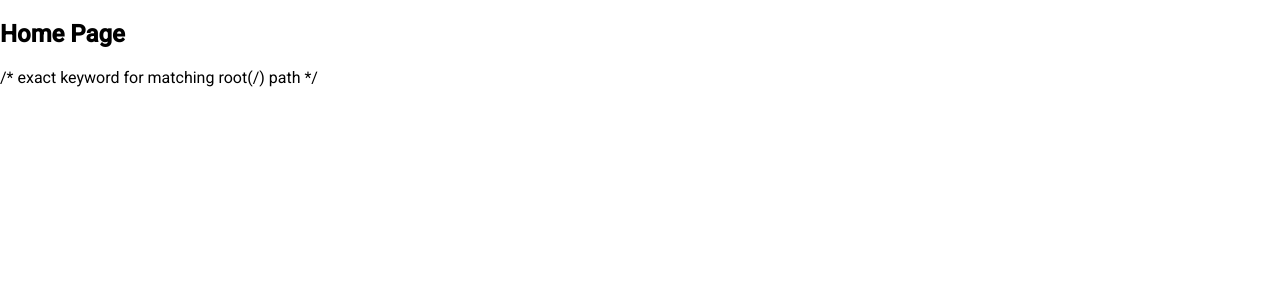
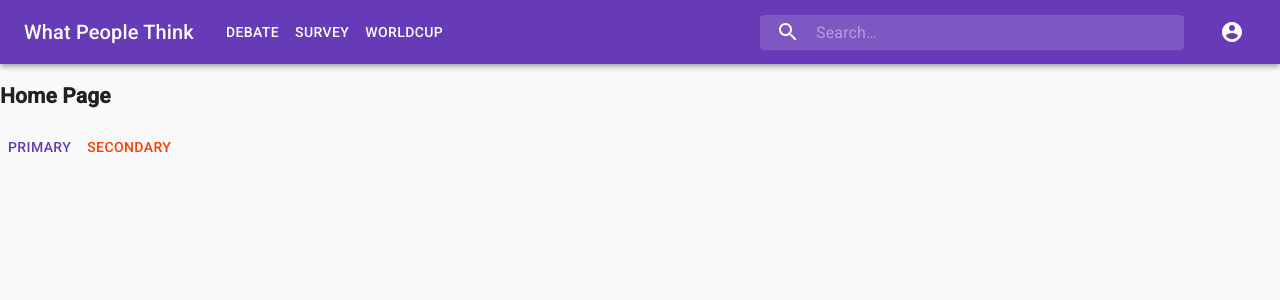
Before and after one commit to JungHanter/WhatPeopleThink, a React app: page / in a window 1280 px wide. Shown: the top 300 px of the page. Built offline with nearby package versions, Linux system fonts and the light colour scheme.

Commit message:
designed appBar

```diff
--- a/package.json
+++ b/package.json
@@ -9,8 +9,9 @@
   "dependencies": {
     "@babel/core": "7.4.3",
     "@babel/plugin-transform-react-jsx": "^7.3.0",
-    "@material-ui/core": "^3.9.3",
+    "@material-ui/core": "^4.0.1",
     "@material-ui/icons": "^3.0.2",
+    "@material-ui/styles": "^4.0.0",
     "@svgr/webpack": "4.1.0",
     "@typescript-eslint/eslint-plugin": "1.6.0",
     "@typescript-eslint/parser": "1.6.0",
--- a/src/App.js
+++ b/src/App.js
@@ -1,17 +1,68 @@
-import React from 'react';
+import React, { Fragment } from 'react';
 import { Route } from 'react-router-dom';
+
 import {
   Home,
   Search
 } from "./pages";
 
+import {AppBar, CssBaseline, Toolbar, Typography, Button, IconButton, InputBase } from "@material-ui/core";
+import {deepPurple, teal, lightBlue, deepOrange, lightGreen, amber, grey} from "@material-ui/core/colors";
+import { createMuiTheme, MuiThemeProvider } from '@material-ui/core/styles';
+import { makeStyles } from '@material-ui/core/styles';
+
+import MyAppBar from './components/MyAppBar'
+
+const theme = createMuiTheme({
+  palette: {
+    type: 'light',
+    background: {
+      default: grey[50],
+      // paper: '#fff',
+    },
+    text: {
+      // default: '#000',
+      // paper: '#000',
+      // primary: '#000',
+      // secondary: grey[500]
+    },
+    primary: deepPurple,
+    secondary: deepOrange,
+    error: amber
+  },
+});
+
+const useStyles = makeStyles(theme => ({
+  '@global': {
+    body: {
+    },
+  },
+  root: {
+    flexGrow: 1,
+  },
+}));
+
 function App() {
+  const classes = useStyles();
+
   return (
-    <div>
-      <Route exact path="/" component={Home} /> /* exact keyword for matching root(/) path */
-      <Route path="/search" component={Search} />
-      <Route path="/search/:title" component={Search} />
-    </div>
+    <MuiThemeProvider theme={theme}>
+      <CssBaseline />
+      <React.Fragment>
+        <MyAppBar />
+
+        <div className={classes.root}>
+          <Route exact path="/" component={Home} /> {/* exact keyword for matching root(/) path */}
+          <Route path="/search" component={Search} />
+          {/*<Route path="/search" component={Search} />*/}
+        </div>
+
+        <div className="footer">
+          <Button color="primary">Primary</Button>
+          <Button color="secondary">Secondary</Button>
+        </div>
+      </React.Fragment>
+    </MuiThemeProvider>
   );
 }
 
--- a/src/components/MyAppBar.js
+++ b/src/components/MyAppBar.js
@@ -1,14 +1,15 @@
 import React from 'react';
-import { makeStyles } from '@material-ui/core/styles';
+
 import AppBar from '@material-ui/core/AppBar';
 import Toolbar from '@material-ui/core/Toolbar';
+import Button from '@material-ui/core/Button';
 import IconButton from '@material-ui/core/IconButton';
 import Typography from '@material-ui/core/Typography';
 import InputBase from '@material-ui/core/InputBase';
 import Badge from '@material-ui/core/Badge';
+import Link from '@material-ui/core/Link';
 import MenuItem from '@material-ui/core/MenuItem';
 import Menu from '@material-ui/core/Menu';
-import { fade } from '@material-ui/core/styles/colorManipulator';
 import MenuIcon from '@material-ui/icons/Menu';
 import SearchIcon from '@material-ui/icons/Search';
 import AccountCircle from '@material-ui/icons/AccountCircle';
@@ -16,135 +17,57 @@ import MailIcon from '@material-ui/icons/Mail';
 import NotificationsIcon from '@material-ui/icons/Notifications';
 import MoreIcon from '@material-ui/icons/MoreVert';
 
-const useStyles = makeStyles(theme => ({
-  grow: {
-    flexGrow: 1,
-  },
-  menuButton: {
-    marginRight: theme.spacing(2),
-  },
-  title: {
-    display: 'none',
-    [theme.breakpoints.up('sm')]: {
-      display: 'block',
-    },
-  },
-  search: {
-    position: 'relative',
-    borderRadius: theme.shape.borderRadius,
-    backgroundColor: fade(theme.palette.common.white, 0.15),
-    '&:hover': {
-      backgroundColor: fade(theme.palette.common.white, 0.25),
-    },
-    marginRight: theme.spacing(2),
-    marginLeft: 0,
-    width: '100%',
-    [theme.breakpoints.up('sm')]: {
-      marginLeft: theme.spacing(3),
-      width: 'auto',
-    },
-  },
-  searchIcon: {
-    width: theme.spacing(7),
-    height: '100%',
-    position: 'absolute',
-    pointerEvents: 'none',
-    display: 'flex',
-    alignItems: 'center',
-    justifyContent: 'center',
-  },
-  inputRoot: {
-    color: 'inherit',
-  },
-  inputInput: {
-    padding: theme.spacing(1, 1, 1, 7),
-    transition: theme.transitions.create('width'),
-    width: '100%',
-    [theme.breakpoints.up('md')]: {
-      width: 200,
-    },
-  },
-  sectionDesktop: {
-    display: 'none',
-    [theme.breakpoints.up('md')]: {
-      display: 'flex',
-    },
-  },
-  sectionMobile: {
-    display: 'flex',
-    [theme.breakpoints.up('md')]: {
-      display: 'none',
-    },
-  },
-}));
+import useStyles from './MyAppBarStyles.js'
 
 function MyAppBar() {
   const classes = useStyles();
-  const [anchorEl, setAnchorEl] = React.useState(null);
-  const [mobileMoreAnchorEl, setMobileMoreAnchorEl] = React.useState(null);
+  const [mobileMainAnchorEl, setMobileMainAnchorEl] = React.useState(null);
+  const [mobileSubAnchorEl, setMobileSubAnchorEl] = React.useState(null);
 
-  const isMenuOpen = Boolean(anchorEl);
-  const isMobileMenuOpen = Boolean(mobileMoreAnchorEl);
+  const isMobileMainMenuOpen = Boolean(mobileMainAnchorEl);
+  const isMobileSubMenuOpen = Boolean(mobileSubAnchorEl);
 
-  function handleProfileMenuOpen(event) {
-    setAnchorEl(event.currentTarget);
+  function handleMobileMainMenuOpen(event) {
+    setMobileMainAnchorEl(event.currentTarget);
   }
 
-  function handleMobileMenuClose() {
-    setMobileMoreAnchorEl(null);
+  function handleMobileSubMenuOpen(event) {
+    setMobileSubAnchorEl(event.currentTarget);
   }
 
-  function handleMenuClose() {
-    setAnchorEl(null);
-    handleMobileMenuClose();
+  function handleMobileMainMenuClose() {
+    setMobileMainAnchorEl(null);
   }
 
-  function handleMobileMenuOpen(event) {
-    setMobileMoreAnchorEl(event.currentTarget);
+  function handleMobileSubMenuClose() {
+    setMobileSubAnchorEl(null);
   }
 
-  const renderMenu = (
+  const renderMobileMainMenu = (
     <Menu
-      anchorEl={anchorEl}
-      anchorOrigin={{ vertical: 'top', horizontal: 'right' }}
-      transformOrigin={{ vertical: 'top', horizontal: 'right' }}
-      open={isMenuOpen}
-      onClose={handleMenuClose}
+      anchorEl={mobileMainAnchorEl}
+      anchorOrigin={{ vertical: 'top', horizontal: 'left' }}
+      transformOrigin={{ vertical: 'top', horizontal: 'left' }}
+      open={isMobileMainMenuOpen}
+      onClose={handleMobileMainMenuClose}
     >
-      <MenuItem onClick={handleMenuClose}>Profile</MenuItem>
-      <MenuItem onClick={handleMenuClose}>My account</MenuItem>
+      <MenuItem onClick={handleMobileMainMenuClose}>What People Think</MenuItem>
+      <MenuItem onClick={handleMobileMainMenuClose}>Debate</MenuItem>
+      <MenuItem onClick={handleMobileMainMenuClose}>Survey</MenuItem>
+      <MenuItem onClick={handleMobileMainMenuClose}>WorldCup</MenuItem>
     </Menu>
   );
 
-  const renderMobileMenu = (
+  const renderMobileSubMenu = (
     <Menu
-      anchorEl={mobileMoreAnchorEl}
+      anchorEl={mobileSubAnchorEl}
       anchorOrigin={{ vertical: 'top', horizontal: 'right' }}
       transformOrigin={{ vertical: 'top', horizontal: 'right' }}
-      open={isMobileMenuOpen}
-      onClose={handleMobileMenuClose}
+      open={isMobileSubMenuOpen}
+      onClose={handleMobileSubMenuClose}
     >
       <MenuItem>
-        <IconButton color="inherit">
-          <Badge badgeContent={4} color="secondary">
-            <MailIcon />
-          </Badge>
-        </IconButton>
-        <p>Messages</p>
-      </MenuItem>
-      <MenuItem>
-        <IconButton color="inherit">
-          <Badge badgeContent={11} color="secondary">
-            <NotificationsIcon />
-          </Badge>
-        </IconButton>
-        <p>Notifications</p>
-      </MenuItem>
-      <MenuItem onClick={handleProfileMenuOpen}>
-        <IconButton color="inherit">
-          <AccountCircle />
-        </IconButton>
-        <p>Profile</p>
+        <AccountCircle />&nbsp;&nbsp;Profile
       </MenuItem>
     </Menu>
   );
@@ -152,19 +75,43 @@ function MyAppBar() {
   return (
     <div className={classes.grow}>
       <AppBar position="static">
-        <Toolbar>
-          <IconButton
-            edge="start"
-            className={classes.menuButton}
-            color="inherit"
-            aria-label="Open drawer"
-          >
-            <MenuIcon />
-          </IconButton>
+        <Toolbar className={classes.toolbar}>
+
           <Typography className={classes.title} variant="h6" noWrap>
-            Material-UI
+            <Link href={'#'} className={classes.link} color="inherit" style={{ textDecoration: 'none' }}>
+              What People Think
+            </Link>
           </Typography>
-          <div className={classes.search}>
+
+          <div className={classes.sectionDesktopMainMenu}>
+            <Button color="inherit">
+              Debate
+            </Button>
+
+            <Button color="inherit">
+              Survey
+            </Button>
+
+            <Button color="inherit">
+              WorldCup
+            </Button>
+          </div>
+
+          <div className={classes.sectionMobileMainMenu}>
+            <IconButton
+              edge="start"
+              className={classes.mobileMainMenuButton}
+              onClick={handleMobileMainMenuOpen}
+              color="inherit"
+              aria-label="Open drawer"
+            >
+              <MenuIcon />
+            </IconButton>
+          </div>
+
+          <div className={classes.grow} />
+
+          <div className={classes.sectionSearch}>
             <div className={classes.searchIcon}>
               <SearchIcon />
             </div>
@@ -176,37 +123,33 @@ function MyAppBar() {
               }}
             />
           </div>
-          <div className={classes.grow} />
-          <div className={classes.sectionDesktop}>
-            <IconButton color="inherit">
-              <Badge badgeContent={4} color="secondary">
-                <MailIcon />
-              </Badge>
-            </IconButton>
-            <IconButton color="inherit">
-              <Badge badgeContent={17} color="secondary">
-                <NotificationsIcon />
-              </Badge>
-            </IconButton>
+
+          {/*<div className={classes.grow} />*/}
+
+          <div className={classes.sectionDesktopSubMenu}>
             <IconButton
-              edge="end"
-              aria-owns={isMenuOpen ? 'material-appbar' : undefined}
+              // edge="end"
+              aria-owns={isMobileMainMenuOpen ? 'material-appbar' : undefined}
               aria-haspopup="true"
-              onClick={handleProfileMenuOpen}
               color="inherit"
             >
               <AccountCircle />
             </IconButton>
           </div>
-          <div className={classes.sectionMobile}>
-            <IconButton aria-haspopup="true" onClick={handleMobileMenuOpen} color="inherit">
+
+          <div className={classes.sectionMobileSubMenu}>
+            <IconButton
+              aria-haspopup="true"
+              onClick={handleMobileSubMenuOpen}
+              color="inherit">
               <MoreIcon />
             </IconButton>
           </div>
         </Toolbar>
       </AppBar>
-      {renderMenu}
-      {renderMobileMenu}
+
+      {renderMobileMainMenu}
+      {renderMobileSubMenu}
     </div>
   );
 }
--- a/src/components/MyAppBarStyles.js
+++ b/src/components/MyAppBarStyles.js
@@ -0,0 +1,104 @@
+import React from 'react';
+import { makeStyles } from '@material-ui/core/styles';
+import { fade } from '@material-ui/core/styles/colorManipulator';
+
+const useStyles = makeStyles(theme => ({
+  grow: {
+    flexGrow: 1,
+  },
+
+  toolbar: {
+    [theme.breakpoints.up('md')]: {
+      width: 960,
+      marginLeft: 'auto',
+      marginRight: 'auto',
+    },
+    [theme.breakpoints.up('lg')]: {
+      width: 1280,
+      marginLeft: 'auto',
+      marginRight: 'auto',
+    },
+  },
+
+  title: {
+    display: 'none',
+    [theme.breakpoints.up('md')]: {
+      display: 'flex',
+    },
+  },
+
+  sectionDesktopMainMenu: {
+    marginLeft: theme.spacing(3),
+    display: 'none',
+    [theme.breakpoints.up('md')]: {
+      display: 'flex',
+    },
+  },
+
+  sectionMobileMainMenu: {
+    marginRight: theme.spacing(2),
+    display: 'flex',
+    [theme.breakpoints.up('md')]: {
+      display: 'none',
+    },
+  },
+  mobileMainMenuButton: {
+
+  },
+
+  sectionSearch: {
+    position: 'relative',
+    borderRadius: theme.shape.borderRadius,
+    backgroundColor: fade(theme.palette.common.white, 0.15),
+    '&:hover': {
+      backgroundColor: fade(theme.palette.common.white, 0.25),
+    },
+    width: '100%',
+    marginLeft: 0,
+    marginRight: 0,
+    [theme.breakpoints.up('md')]: {
+      marginLeft: theme.spacing(3),
+      marginRight: theme.spacing(3),
+      width: 'auto',
+    },
+  },
+  searchIcon: {
+    width: theme.spacing(7),
+    height: '100%',
+    position: 'absolute',
+    pointerEvents: 'none',
+    display: 'flex',
+    alignItems: 'center',
+    justifyContent: 'center',
+  },
+  inputRoot: {
+    color: 'inherit',
+  },
+  inputInput: {
+    padding: theme.spacing(1, 1, 1, 7),
+    transition: theme.transitions.create('width'),
+    width: '100%',
+    [theme.breakpoints.up('md')]: {
+      width: 240,
+    },
+    [theme.breakpoints.up("lg")]: {
+      width: 360,
+    }
+  },
+
+  sectionDesktopSubMenu: {
+    display: 'none',
+    [theme.breakpoints.up('md')]: {
+      display: 'flex',
+    },
+  },
+  sectionMobileSubMenu: {
+    marginLeft: theme.spacing(2),
+    display: 'flex',
+    [theme.breakpoints.up('md')]: {
+      display: 'none',
+    },
+  },
+}));
+
+export default useStyles;
--- a/src/components/index.js
+++ b/src/components/index.js
@@ -1,2 +1 @@
-export { default as Home } from './Home';
-export { default as Search } from './Vote';
+export { default as MyAppBar } from './MyAppBar';
--- a/src/pages/Vote.js
+++ b/src/pages/Vote.js
@@ -1,6 +1,6 @@
 import React, {Component} from 'react';
 
-class Search extends Component {
+class Vote extends Component {
   render() {
     return (
       <div>
@@ -11,4 +11,4 @@ class Search extends Component {
   }
 }
 
-export default Search;
+export default Vote;
--- a/src/pages/index.js
+++ b/src/pages/index.js
@@ -1,2 +1,2 @@
 export { default as Home } from './Home';
-export { default as Search } from './Search';
+export { default as Search } from './Vote';
```
Also changed, not shown: 1 other file (tests, documents, lock files or other folders).
